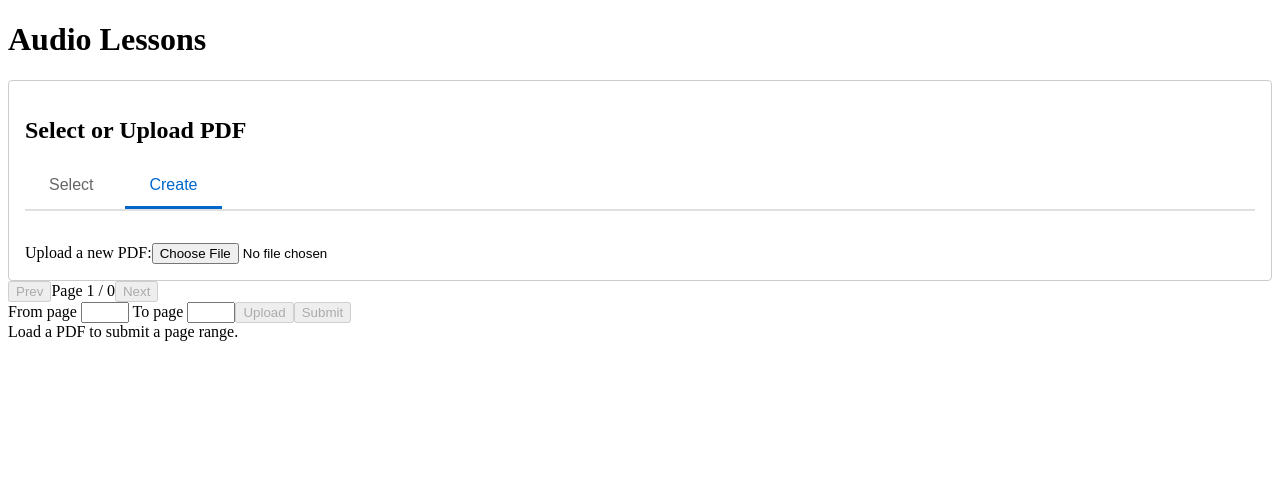
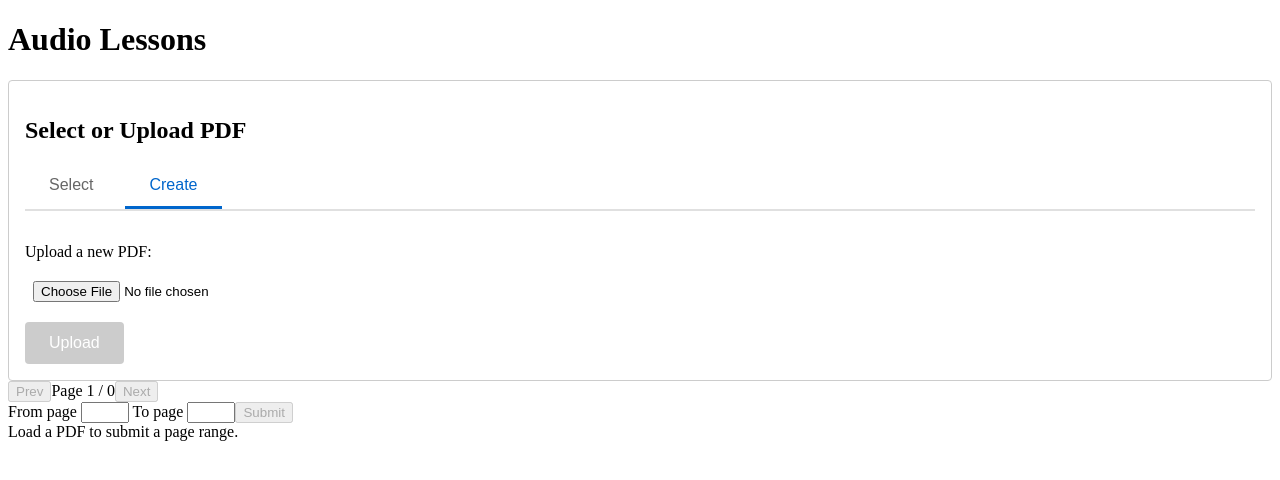
Before and after one commit to meermouse/audio-lessons, an Angular app in the folder frontend/: page / in a window 1280 px wide. Both pictures are taken after a click on the button "Create". Shown: the top 480 px of the page. Built offline with nearby package versions, Linux system fonts and the light colour scheme; no server answers.

Commit message:
feat: implement PDF upload functionality with progress indication and integrate with PDF management

```diff
--- a/frontend/src/app/pdf-reader/pdf-reader-create/pdf-reader-create.component.css
+++ b/frontend/src/app/pdf-reader/pdf-reader-create/pdf-reader-create.component.css
@@ -0,0 +1,34 @@
+div {
+  display: flex;
+  flex-direction: column;
+  gap: 0.75rem;
+}
+
+label {
+  font-weight: 500;
+}
+
+input[type="file"] {
+  padding: 0.5rem;
+}
+
+button {
+  padding: 0.75rem 1.5rem;
+  background-color: #0066cc;
+  color: white;
+  border: none;
+  border-radius: 4px;
+  cursor: pointer;
+  font-size: 1rem;
+  transition: background-color 0.3s ease;
+  align-self: flex-start;
+}
+
+button:hover:not(:disabled) {
+  background-color: #0052a3;
+}
+
+button:disabled {
+  background-color: #ccc;
+  cursor: not-allowed;
+}
--- a/frontend/src/app/pdf-reader/pdf-reader-create/pdf-reader-create.component.html
+++ b/frontend/src/app/pdf-reader/pdf-reader-create/pdf-reader-create.component.html
@@ -1,9 +1,16 @@
 <div>
   <label for="pdf-upload">Upload a new PDF:</label>
   <input
+    #fileInput
     id="pdf-upload"
     type="file"
     accept="application/pdf"
     (change)="onFile($event)"
   />
+  <button
+    (click)="onUpload(fileInput)"
+    [disabled]="!fileInput.files?.length || uploadInProgress"
+  >
+    {{ uploadInProgress ? 'Uploading...' : 'Upload' }}
+  </button>
 </div>
--- a/frontend/src/app/pdf-reader/pdf-reader-create/pdf-reader-create.component.ts
+++ b/frontend/src/app/pdf-reader/pdf-reader-create/pdf-reader-create.component.ts
@@ -1,5 +1,6 @@
 import { Component, output } from '@angular/core';
 import { CommonModule } from '@angular/common';
+import { ApiService } from '../../services/api.service';
 
 @Component({
   selector: 'app-pdf-reader-create',
@@ -10,6 +11,11 @@ import { CommonModule } from '@angular/common';
 })
 export class PdfReaderCreateComponent {
   fileSelected = output<File>();
+  fileUploaded = output<string>(); // Emits pdf_id after upload
+
+  uploadInProgress = false;
+
+  constructor(private apiService: ApiService) {}
 
   onFile(e: Event) {
     const input = e.target as HTMLInputElement;
@@ -18,4 +24,26 @@ export class PdfReaderCreateComponent {
       this.fileSelected.emit(file);
     }
   }
+
+  onUpload(file: HTMLInputElement) {
+    const selectedFile = file.files?.[0];
+    if (!selectedFile) return;
+
+    this.uploadInProgress = true;
+
+    this.apiService.uploadPdf(selectedFile).subscribe({
+      next: (response) => {
+        console.log('Upload response:', response);
+        if (response.pdf_id) {
+          this.fileUploaded.emit(response.pdf_id);
+          this.uploadInProgress = false;
+          file.value = ''; // Clear file input
+        }
+      },
+      error: (error) => {
+        console.error('Upload failed:', error);
+        this.uploadInProgress = false;
+      }
+    });
+  }
 }
--- a/frontend/src/app/pdf-reader/pdf-reader.component.html
+++ b/frontend/src/app/pdf-reader/pdf-reader.component.html
@@ -29,6 +29,7 @@
     <div *ngIf="activeTab() === 'create'" class="tab-pane">
       <app-pdf-reader-create
         (fileSelected)="onFileSelected($event)"
+        (fileUploaded)="onFileUploaded($event)"
       />
     </div>
   </div>
--- a/frontend/src/app/pdf-reader/pdf-reader.component.ts
+++ b/frontend/src/app/pdf-reader/pdf-reader.component.ts
@@ -15,6 +15,7 @@ export class PdfReaderComponent {
   storedPdfs = input<PdfListItem[]>([]);
   fileSelected = output<File>();
   pdfIdSelected = output<string>();
+  fileUploaded = output<string>(); // New output for when file is uploaded with page range
 
   activeTab = signal<'select' | 'create'>('select');
 
@@ -26,6 +27,10 @@ export class PdfReaderComponent {
     this.pdfIdSelected.emit(pdfId);
   }
 
+  onFileUploaded(pdfId: string) {
+    this.fileUploaded.emit(pdfId);
+  }
+
   setActiveTab(tab: 'select' | 'create') {
     this.activeTab.set(tab);
   }
--- a/frontend/src/app/pdf-viewer/pdf-viewer.component.html
+++ b/frontend/src/app/pdf-viewer/pdf-viewer.component.html
@@ -4,7 +4,7 @@
   <button (click)="next()" [disabled]="pageNumber() >= totalPages()">Next</button>
 </div>
 
-<form class="range-form" [formGroup]="rangeForm()" (ngSubmit)="onUpload()">
+<form class="range-form" [formGroup]="rangeForm()" (ngSubmit)="onSubmit()">
   <label>
     From page
     <input type="number" formControlName="fromPage" min="1" [max]="totalPages()" />
@@ -15,8 +15,7 @@
     <input type="number" formControlName="toPage" min="1" [max]="totalPages()" />
   </label>
 
-  <button type="submit" [disabled]="!canUpload">Upload</button>
-  <button type="button" (click)="onSubmit()" [disabled]="!canUpload">Submit</button>
+  <button type="submit" [disabled]="!canUpload">Submit</button>
 
   <div class="errors" *ngIf="formTouched && formInvalid">
     <div *ngIf="fromPageRequired">From page is required.</div>
--- a/frontend/src/app/pdf-viewer/pdf-viewer.component.ts
+++ b/frontend/src/app/pdf-viewer/pdf-viewer.component.ts
@@ -102,7 +102,7 @@ export class PdfViewerComponent implements OnDestroy {
           }
         });
     });
-  };
+  }
 
   private renderPage() {
     if (!this.pdf) return;
@@ -140,12 +140,10 @@ export class PdfViewerComponent implements OnDestroy {
       const fromPage = form.get('fromPage')?.value ?? null;
       const toPage = form.get('toPage')?.value ?? null;
 
-      // If PDF not loaded yet, don't block typing—submit button handles that.
       if (!fromPage || !toPage) return null;
 
       if (fromPage > toPage) return { rangeOrder: true };
 
-      // If we know totalPages, enforce upper bound
       if (this.totalPages() > 0 && (fromPage > this.totalPages() || toPage > this.totalPages())) {
         return { rangeBounds: true };
       }
@@ -159,7 +157,6 @@ export class PdfViewerComponent implements OnDestroy {
     return pdfLoaded && this.rangeForm().valid;
   }
 
-  // Validation property accessors for template
   get fromPageRequired(): boolean {
     return this.rangeForm()?.get('fromPage')?.hasError('required') ?? false;
   }
@@ -192,32 +189,6 @@ export class PdfViewerComponent implements OnDestroy {
     return this.rangeForm()?.invalid ?? false;
   }
 
-  onUpload() {
-    if (!this.canUpload) return;
-
-    const fromPage = this.rangeForm().value.fromPage!;
-    const toPage = this.rangeForm().value.toPage!;
-
-    // For now, just log. Next step will be: emit event / call backend job.
-    console.log('Submit page range:', { fromPage, toPage });
-    this.apiService.uploadPdf(this.file()!).subscribe(response => {
-      console.log('Upload response:', response);
-      // Further actions can be taken here, like storing pdf_id, etc.
-      if(response.pdf_id) {
-        // this.apiService.getPdfInfo(response.pdf_id).subscribe(info => {
-        //   console.log('PDF Info:', info);
-        // });
-        this.apiService.createJob({ pdf_id: response.pdf_id, from_page: fromPage, to_page: toPage }).subscribe(jobResponse => {
-          console.log('Job Creation Response:', jobResponse);
-        });
-      }
-  });
-  }
-
-  next() {
-    if (!this.pdf || this.pageNumber() >= this.totalPages()) return;
-  }
-
   onSubmit() {
     if (!this.canUpload) return;
 
@@ -235,6 +206,10 @@ export class PdfViewerComponent implements OnDestroy {
       from_page: fromPage,
       to_page: toPage
     });
+  }
+
+  next() {
+    if (!this.pdf || this.pageNumber() >= this.totalPages()) return;
     this.pageNumber.update(n => n + 1);
     this.renderPage();
   }
```
